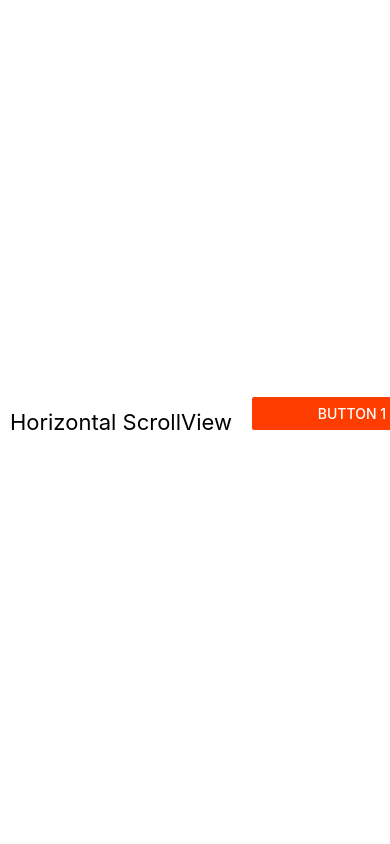
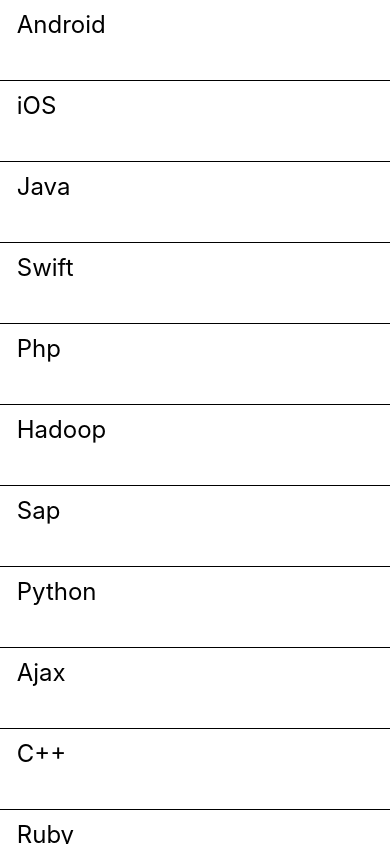
Before and after one commit to HimanshuTakshak2000/react-native-learn-from-tutorial_point, a React Native app: screen / in a window 390 px wide. Built offline with nearby package versions, Linux system fonts and the light colour scheme.

Commit message:
React Native FlatList from tutorial point

```diff
--- a/App.tsx
+++ b/App.tsx
@@ -1,141 +1,122 @@
-// ScrollView --> The ScrollView is a generic scrollable container, which scrolls multiple child components and views inside it. In the ScrollView, we can scroll the components in both direction vertically and horizontally. By default, the ScrollView container scrolls its components and views in vertical. To scroll its components in horizontal, it uses the props horizontal: true (default, horizontal: false).
+// FlatList --> The FlatList component displays the similar structured data in a scrollable list. It works well for large lists of data where the number of list items might change over time. The FlatList shows only those renders elements which are currently displaying on the screen, not all the elements of the list at once. The FlatList component takes two required props: data and renderItem. The data is the source of elements for the list and renderItem takes one item from the source and returns a formatted component to render. To implement the FlatList component. We need to import FlatList from 'react-native' library.
 
 
-// // Example - 1
-// // Vertical Scroll View
+// Example - 1
+import React, { Component } from 'react';
+import { FlatList, StyleSheet, Text, View,Alert } from 'react-native';
 
-// import React, { Component } from 'react';
-// import { ScrollView, Text, Button, Alert } from 'react-native';
+export default class App extends Component {
 
-// export default class ScrolledViewExample extends Component {
-//     onPressButton() {
-//         Alert.alert('You clicked the button!')
-//     }
+    renderSeparator = () => {
+        return (
+            <View
+                style={{
+                    height: 1,
+                    width: "100%",
+                    backgroundColor: "#000",
+                }}
+            />
+        );
+    };
 
-//     render() {
-//         return (
-//             <ScrollView style={{padding:15}}>
-//                 <Text style={{fontSize:20}}>Scroll me plz</Text>
-//                 <Button title={'Button 1'} onPress={this.onPressButton} />
-//                 <Text style={{fontSize:20}}>React Native Example of ScrollView</Text>
-//                 <Button title={'Button 2'} onPress={this.onPressButton}/>
-//                 <Text style={{fontSize:20}}>React Native ScrollView Example</Text>
-//                 <Button title={'Button 3'} onPress={this.onPressButton}/>
-//                 <Text style={{fontSize:20}}>If you like</Text>
-//                 <Button title={'Button 4'} onPress={this.onPressButton}/>
-//                 <Text style={{fontSize:20}}>Scrolling down</Text>
-//                 <Button title={'Button 5'} onPress={this.onPressButton}/>
-//                 <Text style={{fontSize:20}}>Scrolling down</Text>
-//                 <Button title={'Button 6'} onPress={this.onPressButton}/>
-//                 <Text style={{fontSize:20}}>What's the best</Text>
-//                 <Button title={'Button 7'} onPress={this.onPressButton}/>
-//                 <Text style={{fontSize:20}}>What's the best</Text>
-//                 <Button title={'Button 8'} onPress={this.onPressButton}/>
-//                 <Text style={{fontSize:20}}>Framework around?</Text>
-//                 <Button title={'Button 9'} onPress={this.onPressButton}/>
-//                 <Text style={{fontSize:20}}>Framework around?</Text>
-//                 <Button title={'Button 10'} onPress={this.onPressButton}/>
-//                 <Text style={{fontSize:20}}>React Native</Text>
-//                 <Button title={'Button 11'} onPress={this.onPressButton}/>
-//                 <Text style={{fontSize:20}}>Scroll me plz</Text>
-//                 <Button title={'Button 12'} onPress={this.onPressButton} />
-//                 <Text style={{fontSize:20}}>Scroll me plz</Text>
-//                 <Button title={'Button 13'} onPress={this.onPressButton}/>
-//                 <Text style={{fontSize:20}}>If you like</Text>
-//                 <Button title={'Button 14'} onPress={this.onPressButton}/>
-//                 <Text style={{fontSize:20}}>If you like</Text>
-//                 <Button title={'Button 15'} onPress={this.onPressButton}/>
-//                 <Text style={{fontSize:20}}>Scrolling down</Text>
-//                 <Button title={'Button 16'} onPress={this.onPressButton}/>
-//             </ScrollView>
-//         );
-//     }
-// }
+    //handling onPress action
+    getListViewItem = (item: { key: string; }) => {
+        Alert.alert(item.key);
+    }
+
+    render() {
+        return (
+            <View style={styles.container}>
+                <FlatList
+
+                    data={[
+                        {
+                            key: 'Android'
+                        },
+
+                        {
+                            key: 'iOS'
+                        },
+
+                        {
+                            key: 'Java'
+                        },
+
+                        {
+                            key: 'Swift'
+                        },
+
+                        {
+                            key: 'Php'
+                        },
+
+                        {
+                            key: 'Hadoop'
+                        },
+
+                        {
+                            key: 'Sap'
+                        },
+
+                        {
+                            key: 'Python'
+                        },
+
+                        {
+                            key: 'Ajax'
+                        },
+
+                        {
+                            key: 'C++'
+                        },
+
+                        {
+                            key: 'Ruby'
+                        },
+
+                        {
+                            key: 'Rails'
+                        },
+
+                        {
+                            key: '.Net'
+                        },
+
+                        {
+                            key: 'Perl'
+                        }
+                    ]}
+
+                    renderItem={({item}) =>
+                        <Text style={styles.item} onPress={this.getListViewItem.bind(this, item)}> {item.key} </Text>
+                    }
+
+                    ItemSeparatorComponent={this.renderSeparator}
+                />
+            </View>
+        );
+    }
+}
+
+const styles = StyleSheet.create({
+    container: {
+        flex: 1,
+    },
+
+    item: {
+        padding: 10,
+        fontSize: 24,
+        height: 80,
+    },
+})
+
 
 
 // ============================================================== //
 
 
 // Example - 2
-// Horizontal ScrollView - The horizontal ScrollView scrolls the components and views from left to right. It will be implemented by setting the props horizontal to true (horizontal={true}).
 
-import React, { Component } from 'react';
-import { ScrollView, View, Text, Button, StyleSheet, Alert } from 'react-native';
-
-export default class ScrolledViewExample extends Component {
-    onPressButton() {
-        Alert.alert('You clicked the button!')
-    }
-
-    render() {
-        return (
-            <ScrollView  horizontal={true} style={styles.container} contentContainerStyle={styles.scrollViewContainer}>
-                <Text style={{fontSize:22, padding: 10}}>Horizontal ScrollView</Text>
-
-                <View style={[{ width: 220,height: 70,padding: 10 }]}>
-                    <Button
-                        onPress={this.onPressButton}
-                        title="Button 1"
-                        color="#FF3D00"
-                    />
-                </View>
-
-                <Text style={{fontSize:22, padding: 10}}>javatpoint</Text>
-                <View style={[{ width: 220,height: 70,padding: 10 }]}>
-                    <Button
-                        onPress={this.onPressButton}
-                        title="Button 2"
-                        color="#3D00FF"
-                    />
-                </View>
-
-                <Text style={{fontSize:22, padding: 10}}>React Native ScrollView Example</Text>
-                <View style={[{ width: 220,height: 70,padding: 10 }]}>
-                    <Button
-                        onPress={this.onPressButton}
-                        title="Button 3"
-                        color="#FFFF3D"
-                    />
-                </View>
-
-                <Text style={{fontSize:22, padding: 10}}>If you like</Text>
-                <View style={[{ width: 220,height: 70,padding: 10 }]}>
-                    <Button
-                        onPress={this.onPressButton}
-                        title="Button 4"
-                        color="#FF3DFF"
-                    />
-                </View>
-
-                <Text style={{fontSize:22, padding: 10}}>Scrolling horizontal</Text>
-                <View style={[{ width: 220,height: 70,padding: 10 }]}>
-                    <Button
-                        onPress={this.onPressButton}
-                        title="Button 5"
-                        color="#3DFF00"
-                    />
-                </View>
-            </ScrollView>
-        );
-    }
-}
-
-const styles = StyleSheet.create({
-    container:{
-        flex: 1,
-    },
-
-    scrollViewContainer:{
-        alignItems:'center'
-    },
-
-    buttonStyle:{
-        height: 50,
-        width: 70,
-    }
-})
-
-// Note - If we want to align item and justifyContent then we have to use contentContainerStyle prop to write these propperty inside this prop.
 
 // ============================================================== //
 
```
